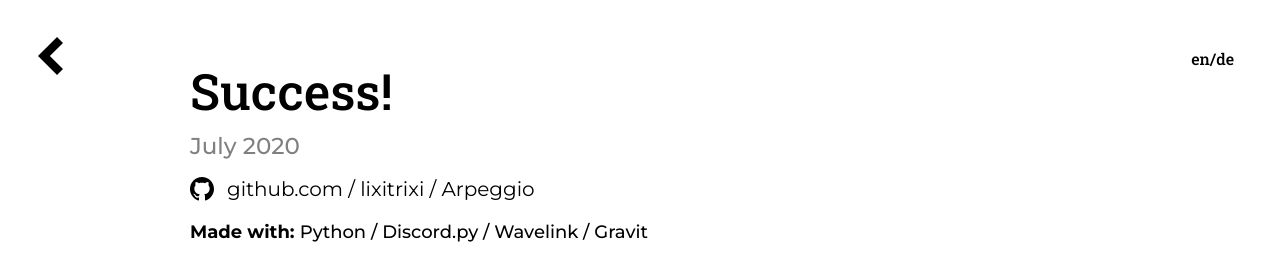
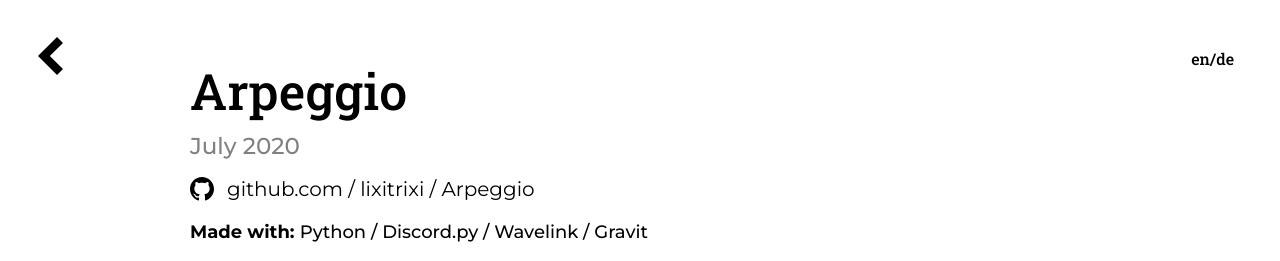
Before and after one commit to lixitrixi/felixleitner.com, a Jekyll site: the page built from _projects-en/arpeggio.md, in a window 1280 px wide. Shown: the top 261 px of the page. Built offline with Jekyll 4.4.1, drawn with Linux system fonts in a browser that asks for light colours.

Commit message:
Update project-page.html

```diff
--- a/_layouts/project-page.html
+++ b/_layouts/project-page.html
@@ -34,7 +34,7 @@
     </header>
 
     <main>
-      <p class="title">Success!</p>
+      <p class="title">{{ page.title }}</p>
       <p class="timeframe">{{ page.timeframe }}</p>
 
       {% if page.link %}
```
